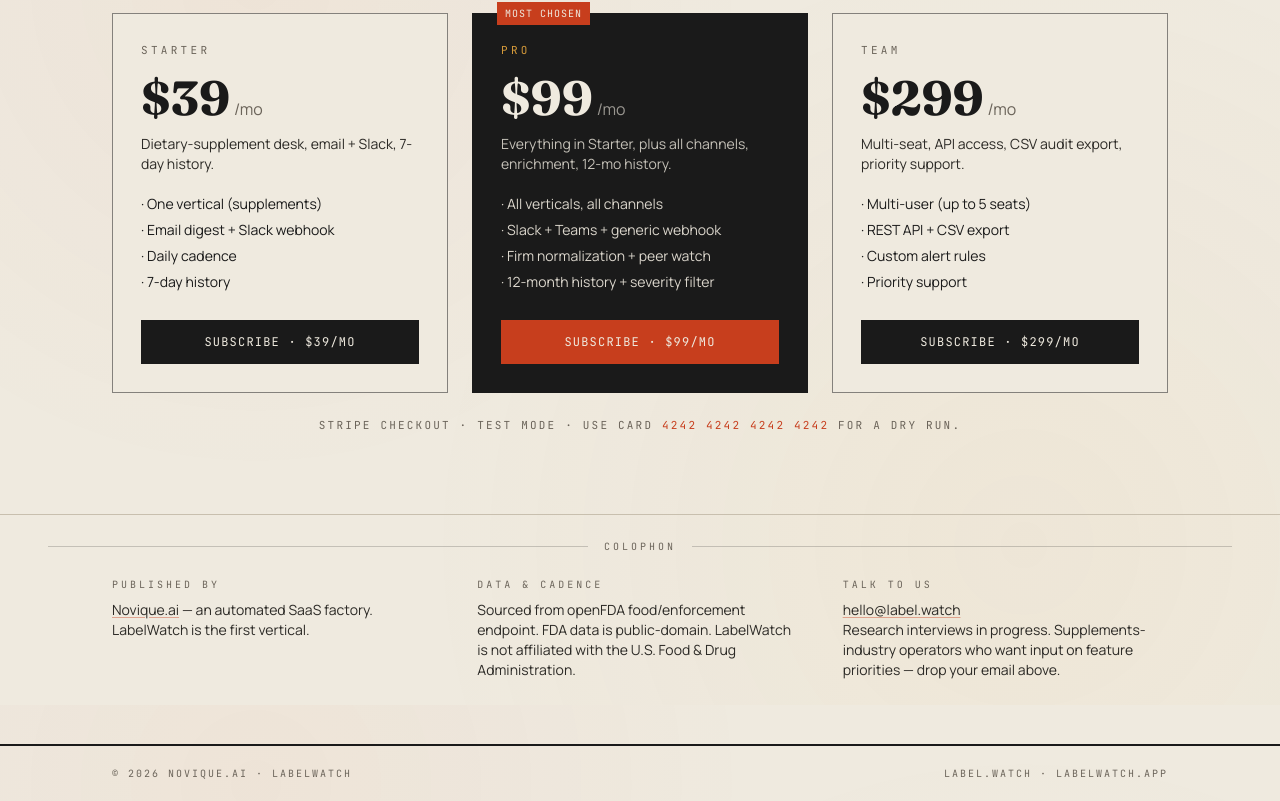
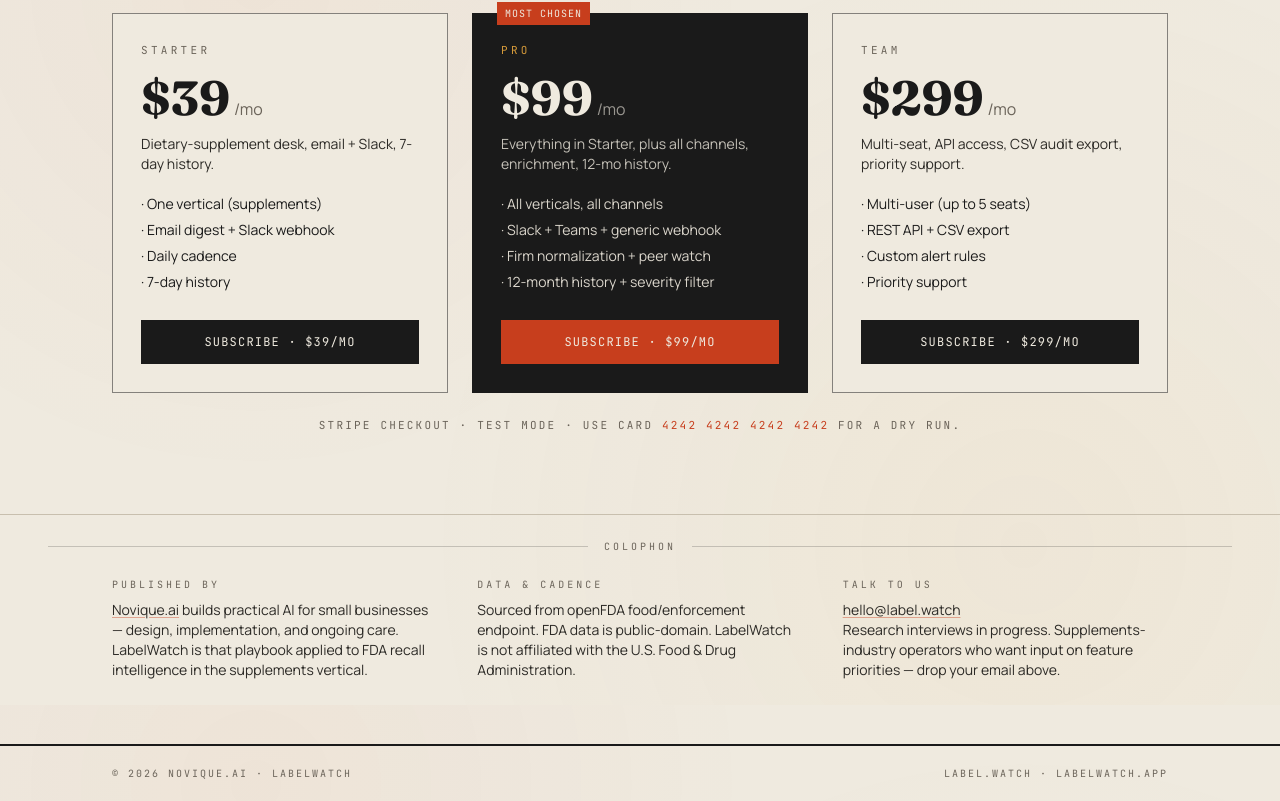
Before and after one commit to novique-ai/labelwatch, a Next.js app: page / in a window 1280 px wide. Shown: the part 1695-2496 px from the top of the page. Built offline with nearby package versions, Linux system fonts and the light colour scheme; no server answers.

Commit message:
colophon: replace 'SaaS factory' copy with novique.ai-aligned positioning

```diff
--- a/app/page.tsx
+++ b/app/page.tsx
@@ -321,7 +321,9 @@
               >
                 Novique.ai
               </Link>{" "}
-              — an automated SaaS factory. LabelWatch is the first vertical.
+              builds practical AI for small businesses — design, implementation,
+              and ongoing care. LabelWatch is that playbook applied to FDA
+              recall intelligence in the supplements vertical.
             </p>
           </div>
           <div>
```
